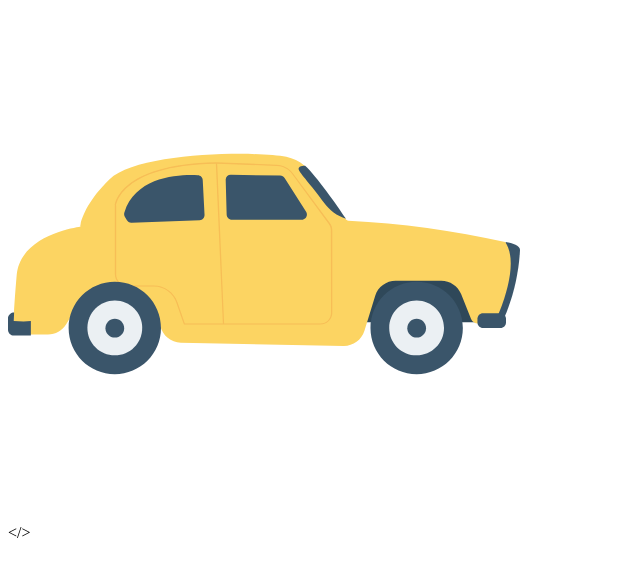
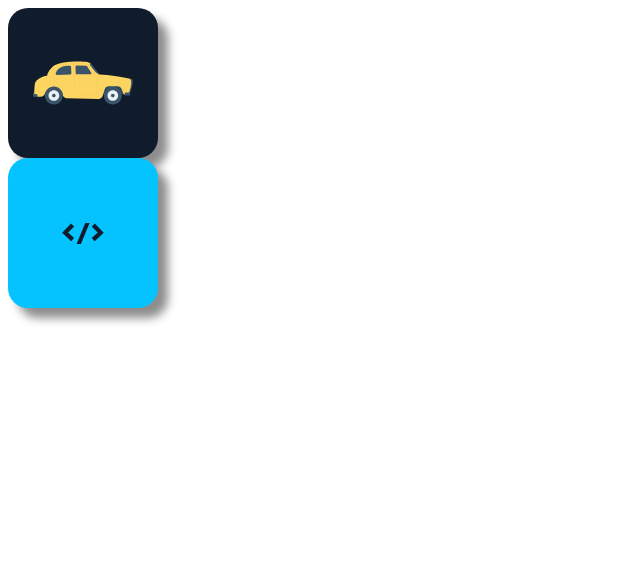
Before and after one commit to rafa7w/memory-game, a plain HTML site: page index.html in a window 1280 px wide. Shown: the whole page, without its empty margins (0-640 px from the left). Drawn offline with Linux system fonts and the light colour scheme.

Commit message:
card style

```diff
--- a/assets/styles/style.css
+++ b/assets/styles/style.css
@@ -0,0 +1,32 @@
+body {
+        font-family: 'Righteous', sans-serif;
+}
+
+.card {
+        width: 150px;
+        height: 150px;
+}
+
+.card-front, .card-back {
+        width: 100%;
+        height: 100%;
+        display: flex;
+        justify-content: center;
+        align-items: center;
+        border-radius: 20px;
+        box-shadow: 10px 10px 10px rgba(0, 0, 0, 0.45);
+}
+
+.card-front {
+        background-color: #101c2c;
+}
+
+.card-front img {
+        width: 100px;
+}
+
+.card-back {
+        color: #101c2c;
+        background-color: #05c3ff;
+        font-size: 30px;
+}
--- a/index.html
+++ b/index.html
@@ -4,6 +4,9 @@
         <meta charset="UTF-8">
         <meta name="viewport" content="width=device-width, initial-scale=1.0">
         <title>Memory Game</title>
+        <link rel="preconnect" href="https://fonts.gstatic.com">
+        <link href="https://fonts.googleapis.com/css2?family=Righteous&display=swap" rel="stylesheet">
+        <link rel="stylesheet" href="assets/styles/style.css">
 </head>
 <body>
         <div id="sdjaskfjs" class="card" data-icon="car">
```
